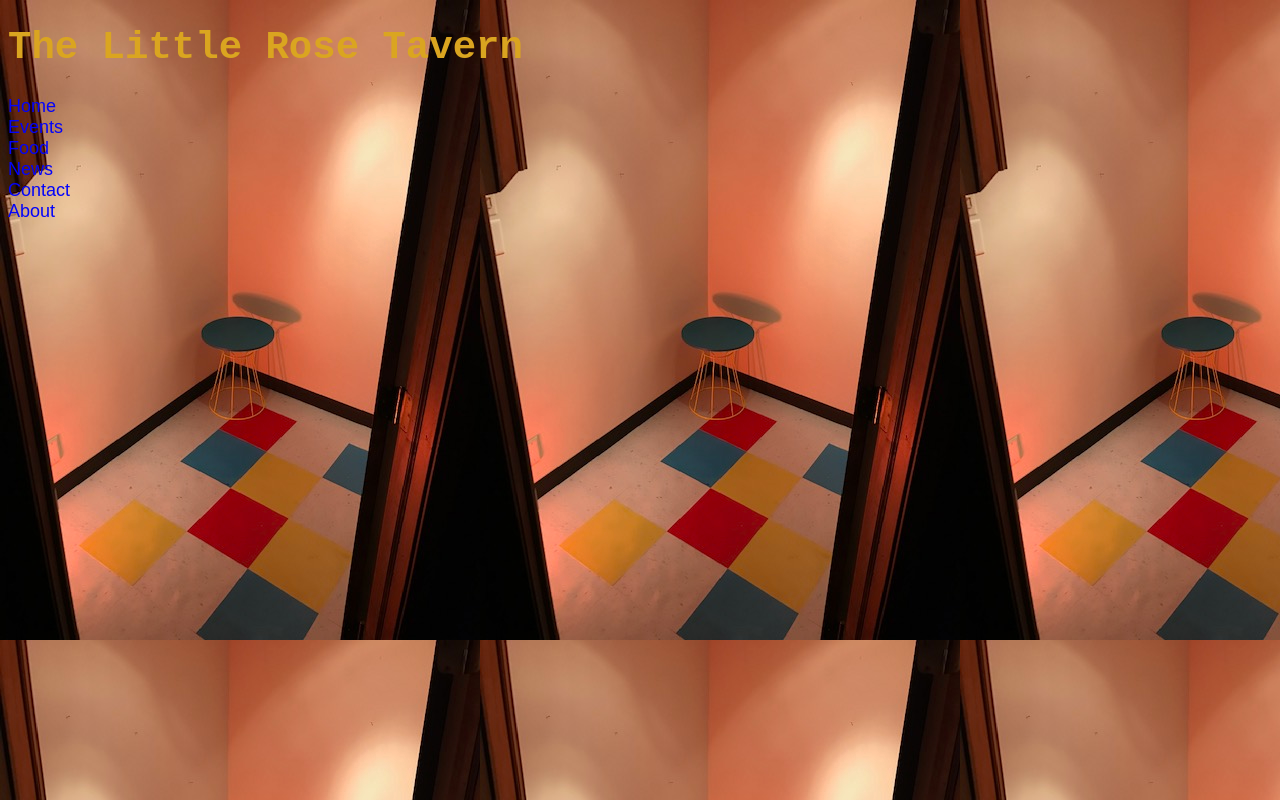
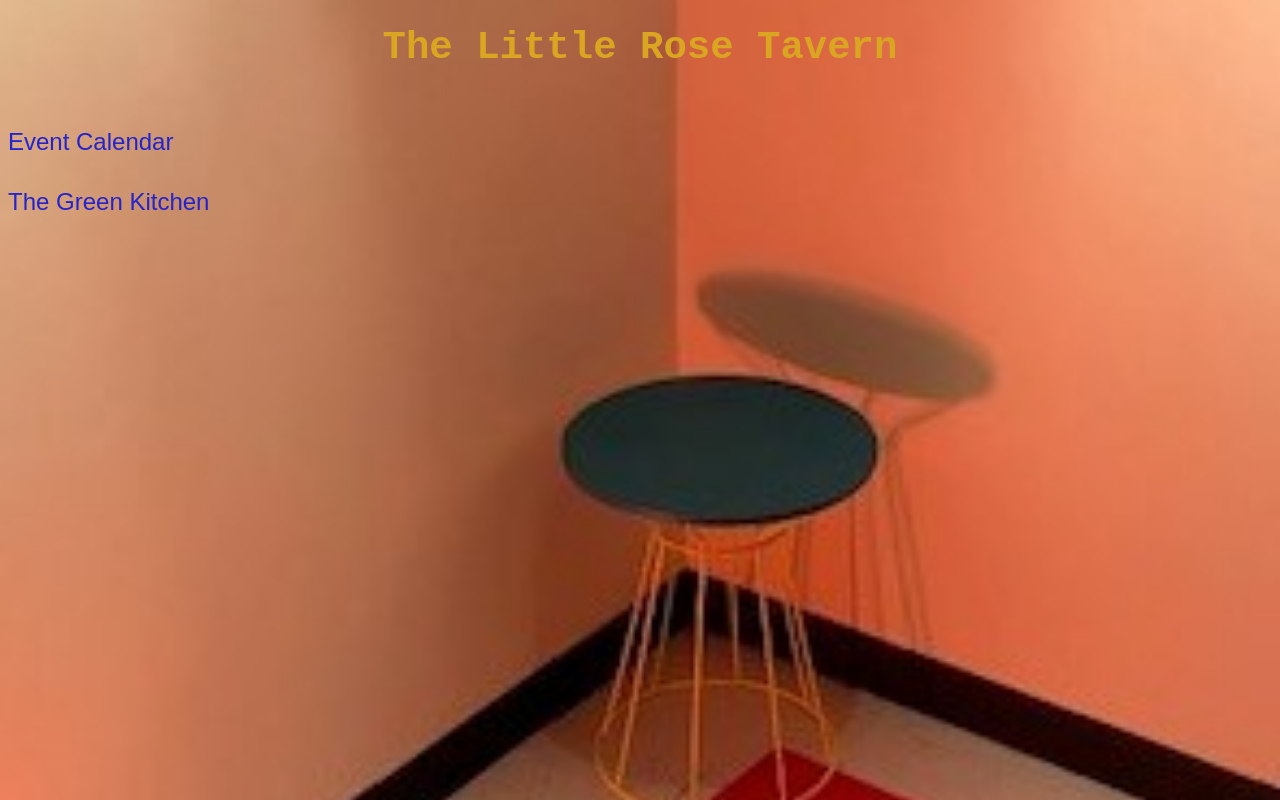
Before and after one commit to jaredphillips81/LittleRoseSite, a plain HTML site: page src/index.html in a window 1280 px wide. Drawn offline with Linux system fonts and the light colour scheme.

Commit message:
created events page and css changes

```diff
--- a/css/style.css
+++ b/css/style.css
@@ -1,12 +1,23 @@
 
 h1{
     display:flex;
-    font-family:monospace;
+    font-family: 'Courier New', Courier, monospace;
     font-size: 39px;
     color: goldenrod;
+    text-shadow: 5px;
+    padding-bottom: 2rem;
+    justify-content: center;
+}
+.eventCalendarHeader{
+    display: flex;
+    justify-content: center;
 }
 body{
-    background-image: url("IMG_1784.jpg");
+    background-image: url("roseBackground.jpg");
+    background-repeat: no-repeat;
+    background-position: center;
+    background-attachment: fixed;
+    background-size: cover;
 }
 .topnav{
     display: flex;
@@ -15,7 +26,8 @@ body{
 }
 a{
     text-decoration: none;
-    color: rgb(4, 4, 250);
+    color: rgb(36, 36, 206);
     font-family:Arial, Helvetica, sans-serif;
-    font-size: large;
+    font-size: x-large;
+    padding-bottom: 2rem;
 }
--- a/src/index.html
+++ b/src/index.html
@@ -4,25 +4,26 @@
     <meta charset="UTF-8">
     <meta http-equiv="X-UA-Compatible" content="IE=edge">
     <meta name="viewport" content="width=device-width, initial-scale=1.0">
+    <link href="" rel="stylesheet">
     <link rel="stylesheet" href="/css/style.css">
     <title>Little Rose</title>
 </head>
 <header>
     <h1>The Little Rose Tavern</h1>
     <div class="topnav" id="myTopnav">
-        <a href="#home" class="active">Home</a>
-        <a href="#events">Events</a>
-        <a href="#food">Food</a>
-        <a href="#news">News</a>
-        <a href="#contact">Contact</a>
-        <a href="#about">About</a>
+        <a href="eventscalendar.html">Event Calendar</a>
+        <a href="https://www.greenkitchen216.com/" target="_blank">The Green Kitchen</a>
         <a href="javascript:void(0);" class="icon" onclick="myFunction()">
           <i class="fa fa-bars"></i>
         </a>
       </div>
 </header>
 <body>
-
+    <div class="slideshow-container">
+        <div class="roseSlides">
+            <img src="" style="width:100%">
+        <div>
+    </div>
 
 </body>
 </html>
```
Also changed, not shown: src/eventscalendar.html (added, +18 -0 lines), css/roseBackground.jpg (added).
